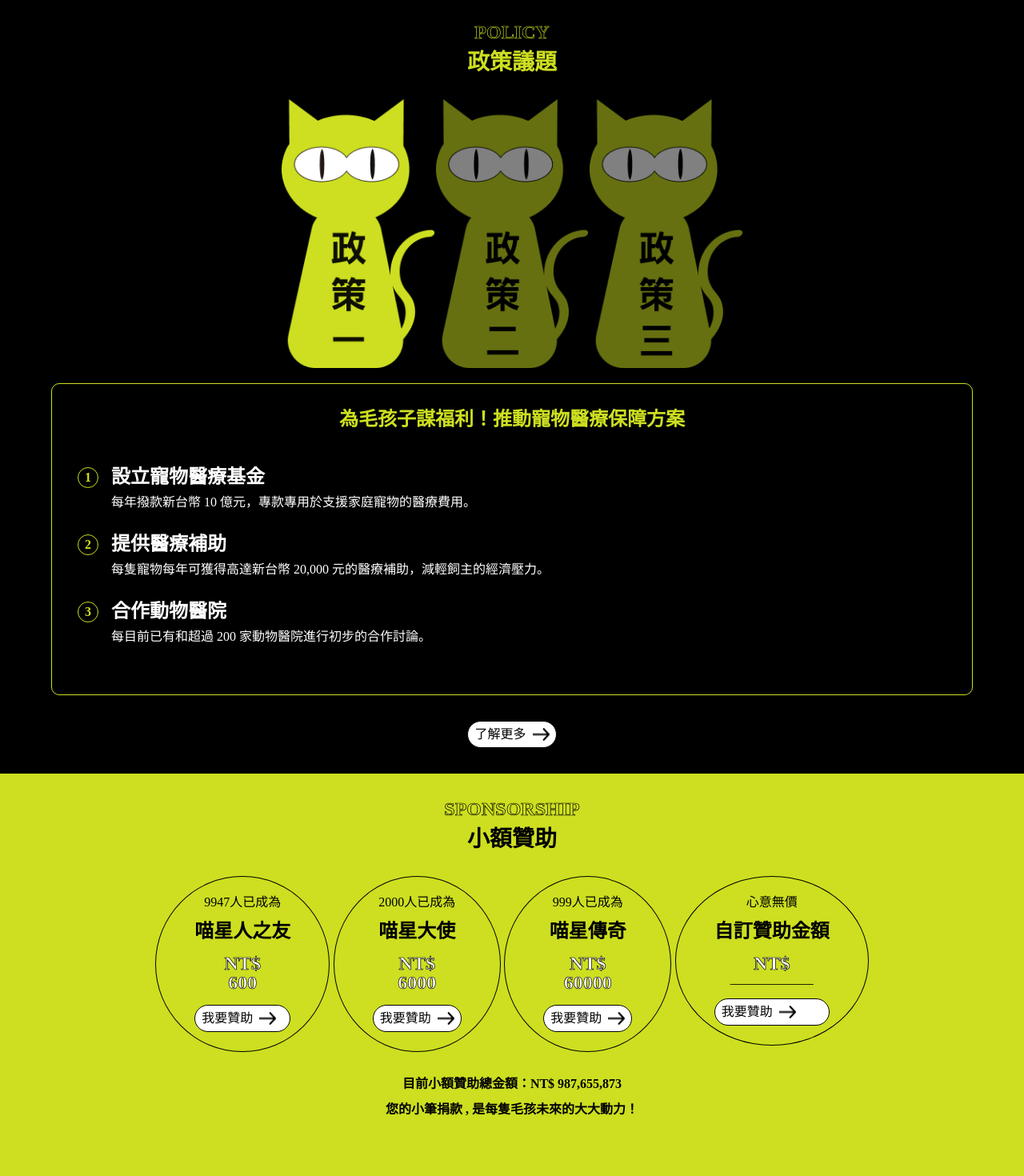
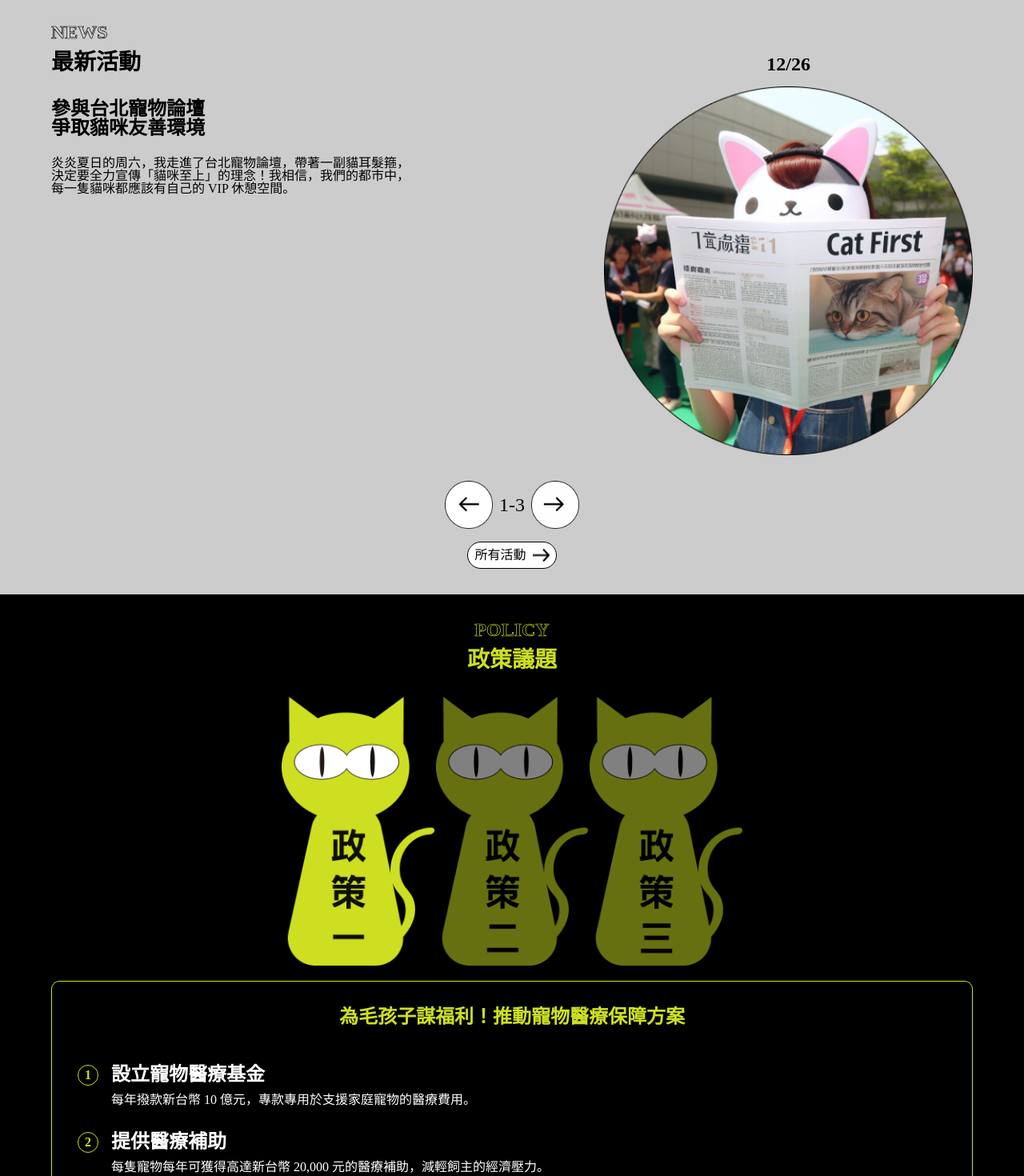
Before and after one commit to Li-Shang-tw/Candidate_website, a Vue app: page / in a window 1280 px wide. Shown: the part 2440-3910 px from the top of the page at 80% size. Built offline with nearby package versions, Linux system fonts and the light colour scheme; a web font is replaced by a local one.

Commit message:
build activity section

```diff
--- a/src/App.vue
+++ b/src/App.vue
@@ -4,8 +4,9 @@ import TheDonate from "./components/TheDonate.vue";
 import TheFooter from "./components/TheFooter.vue";
 import TheHeader from "./components/TheHeader.vue";
 import ThePersonalIntro from "./components/ThePersonalIntro.vue";
+import ThePolicySection from "./components/ThePolicySection.vue";
+import TheContactUs from "./components/TheContactUs.vue";
 import TheActivitySection from "./components/TheActivitySection.vue";
-import TheContactUs from "./components/TheContactUs.vue";
 </script>
 
 <template>
@@ -13,6 +14,7 @@ import TheContactUs from "./components/TheContactUs.vue";
   <TheHero />
   <ThePersonalIntro />
   <TheActivitySection />
+  <ThePolicySection />
   <TheDonate />
   <TheContactUs />
   <TheFooter />
--- a/src/components/ActivityContent.vue
+++ b/src/components/ActivityContent.vue
@@ -1,117 +1,71 @@
 <template>
-  <div class="policy_content">
-    <h3 class="heading">{{ policyData[policy].heading }}</h3>
-    <ul class="policy_content__list">
-      <li
-        class="policy_content__item"
-        v-for="item in policyData[policy].content"
-        :key="item.no"
-      >
-        <div class="policy_content__item__no">{{ item.no }}</div>
-        <div class="policy_content__item__content">
-          <h4 class="policy_content__item__content__title">{{ item.title }}</h4>
-          <p class="policy_content__item__content__text">{{ item.text }}</p>
-        </div>
-      </li>
-    </ul>
+  <div class="activity__content">
+    <div class="photo_block">
+      <template v-if="position == '1'">
+        <img src="../../public/img/活動圈圈01.png" alt="" class="photo" />
+        <p class="photo_date">12/26</p>
+      </template>
+      <template v-else-if="position == '2'">
+        <img src="../../public/img/活動照片02.png" alt="" class="photo" />
+        <p class="photo_date">12/24</p>
+      </template>
+      <template v-if="position == '3'">
+        <img src="../../public/img/活動照片03.png" alt="" class="photo" />
+        <p class="photo_date">12/20</p>
+      </template>
+    </div>
+    <div class="activity_text_block">
+      <h4 class="activity_text_block__title">
+        參與台北寵物論壇<br />爭取貓咪友善環境
+      </h4>
+      <p class="activity_text_block__text">
+        炎炎夏日的周六，我走進了台北寵物論壇，帶著一副貓耳髮箍，決定要全力宣傳「貓咪至上」的理念！我相信，我們的都市中，每一隻貓咪都應該有自己的
+        VIP 休憩空間。
+      </p>
+    </div>
   </div>
 </template>
 
 <script setup>
 import { defineProps } from "vue";
-const props = defineProps(["policy"]);
-const policyData = {
-  1: {
-    heading: "為毛孩子謀福利！推動寵物醫療保障方案",
-    content: [
-      {
-        no: 1,
-        title: "設立寵物醫療基金",
-        text: "每年撥款新台幣 10 億元，專款專用於支援家庭寵物的醫療費用。",
-      },
-      {
-        no: 2,
-        title: "提供醫療補助",
-        text: "每隻寵物每年可獲得高達新台幣 20,000 元的醫療補助，減輕飼主的經濟壓力。",
-      },
-      {
-        no: 3,
-        title: "合作動物醫院",
-        text: "每目前已有和超過 200 家動物醫院進行初步的合作討論。",
-      },
-    ],
-  },
-  2: {
-    heading: "打造休閒天堂！推廣寵物休閒與娛樂場所",
-    content: [
-      {
-        no: 1,
-        title: "建立寵物公園",
-        text: "每年撥款新台幣 5 億元，用於在各大都市建立專屬的寵物公園。根據初步規劃，預計在第一年內，將在全國範圍內建立至少 10 座寵物公園。",
-      },
-      {
-        no: 2,
-        title: "提供醫療補助",
-        text: "鼓勵商家提供寵物友善的環境，並為參與的商家提供稅收優惠。預計在政策實施後的首年，將有超過 500 家商家加入此計畫。",
-      },
-      {
-        no: 3,
-        title: "舉辦寵物活動和工作坊",
-        text: "與各大寵物社團和組織合作，每年舉辦至少 5 場大型的寵物活動，包括寵物才藝比賽、飼養知識工作坊等。",
-      },
-    ],
-  },
-  3: {
-    heading: "推廣寵物飼養教育，讓愛更加專業",
-    content: [
-      {
-        no: 1,
-        title: "建立寵物飼養教育中心",
-        text: "每年撥款新台幣 3 億元，用於在全國各地建立專業的寵物飼養教育中心。預計在第一年內，在全國至少 5 大城市設立教育中心。",
-      },
-      {
-        no: 2,
-        title: "推廣寵物飼養課程",
-        text: "與學校、社區組織和寵物社團合作，推出一系列免費的寵物飼養課程。預計每年將有超過 10,000 名市民受益。",
-      },
-      {
-        no: 3,
-        title: "製作教育資料",
-        text: "出版寵物飼養手冊、影片和線上課程，讓所有有意飼養寵物的家庭都能輕鬆取得正確的知識。",
-      },
-    ],
-  },
-};
+const props = defineProps(["position"]);
 </script>
 
 <style scoped>
-.policy_content {
-  border: 1px solid var(--main-bg-color);
-  margin-top: 1em;
-  border-radius: 10px;
-  padding: 2em;
-  color: white;
-}
-.heading {
-  color: var(--main-bg-color);
-  margin-bottom: 2em;
+.photo_block {
+  margin: 1em 0;
 }
 
-.policy_content__item {
-  display: flex;
-  align-items: flex-start;
-  text-align: left;
-  margin-bottom: 2em;
+.activity_text_block__title {
+  margin-bottom: 1em;
 }
-.policy_content__item__no {
-  color: var(--main-bg-color);
+.activity_text_block__text {
+  margin-bottom: 1em;
+}
+.photo_date {
   font-weight: 800;
-  border: 1px solid var(--main-bg-color);
-  border-radius: 50%;
-  padding: 0.25em 0.5em;
-  margin-right: 1em;
+  font-size: 1.5rem;
+  margin-top: 1em;
 }
-.policy_content__item__content__title {
-  margin-bottom: 0.5em;
+@media (min-width: 900px) {
+  .activity__content {
+    display: flex;
+    justify-content: space-between;
+  }
+  .photo_block {
+    width: 40%;
+    order: 1;
+    display: flex;
+    flex-direction: column;
+    margin-top: -5em;
+  }
+  .photo {
+    order: 1;
+    margin-top: 1em;
+  }
+  .activity_text_block {
+    width: 40%;
+    text-align: left;
+  }
 }
 </style>
--- /dev/null
+++ b/src/components/PolicyContent.vue
@@ -0,0 +1,117 @@
+<template>
+  <div class="policy_content">
+    <h3 class="heading">{{ policyData[policy].heading }}</h3>
+    <ul class="policy_content__list">
+      <li
+        class="policy_content__item"
+        v-for="item in policyData[policy].content"
+        :key="item.no"
+      >
+        <div class="policy_content__item__no">{{ item.no }}</div>
+        <div class="policy_content__item__content">
+          <h4 class="policy_content__item__content__title">{{ item.title }}</h4>
+          <p class="policy_content__item__content__text">{{ item.text }}</p>
+        </div>
+      </li>
+    </ul>
+  </div>
+</template>
+
+<script setup>
+import { defineProps } from "vue";
+const props = defineProps(["policy"]);
+const policyData = {
+  1: {
+    heading: "為毛孩子謀福利！推動寵物醫療保障方案",
+    content: [
+      {
+        no: 1,
+        title: "設立寵物醫療基金",
+        text: "每年撥款新台幣 10 億元，專款專用於支援家庭寵物的醫療費用。",
+      },
+      {
+        no: 2,
+        title: "提供醫療補助",
+        text: "每隻寵物每年可獲得高達新台幣 20,000 元的醫療補助，減輕飼主的經濟壓力。",
+      },
+      {
+        no: 3,
+        title: "合作動物醫院",
+        text: "每目前已有和超過 200 家動物醫院進行初步的合作討論。",
+      },
+    ],
+  },
+  2: {
+    heading: "打造休閒天堂！推廣寵物休閒與娛樂場所",
+    content: [
+      {
+        no: 1,
+        title: "建立寵物公園",
+        text: "每年撥款新台幣 5 億元，用於在各大都市建立專屬的寵物公園。根據初步規劃，預計在第一年內，將在全國範圍內建立至少 10 座寵物公園。",
+      },
+      {
+        no: 2,
+        title: "提供醫療補助",
+        text: "鼓勵商家提供寵物友善的環境，並為參與的商家提供稅收優惠。預計在政策實施後的首年，將有超過 500 家商家加入此計畫。",
+      },
+      {
+        no: 3,
+        title: "舉辦寵物活動和工作坊",
+        text: "與各大寵物社團和組織合作，每年舉辦至少 5 場大型的寵物活動，包括寵物才藝比賽、飼養知識工作坊等。",
+      },
+    ],
+  },
+  3: {
+    heading: "推廣寵物飼養教育，讓愛更加專業",
+    content: [
+      {
+        no: 1,
+        title: "建立寵物飼養教育中心",
+        text: "每年撥款新台幣 3 億元，用於在全國各地建立專業的寵物飼養教育中心。預計在第一年內，在全國至少 5 大城市設立教育中心。",
+      },
+      {
+        no: 2,
+        title: "推廣寵物飼養課程",
+        text: "與學校、社區組織和寵物社團合作，推出一系列免費的寵物飼養課程。預計每年將有超過 10,000 名市民受益。",
+      },
+      {
+        no: 3,
+        title: "製作教育資料",
+        text: "出版寵物飼養手冊、影片和線上課程，讓所有有意飼養寵物的家庭都能輕鬆取得正確的知識。",
+      },
+    ],
+  },
+};
+</script>
+
+<style scoped>
+.policy_content {
+  border: 1px solid var(--main-bg-color);
+  margin-top: 1em;
+  border-radius: 10px;
+  padding: 2em;
+  color: white;
+}
+.heading {
+  color: var(--main-bg-color);
+  margin-bottom: 2em;
+}
+
+.policy_content__item {
+  display: flex;
+  align-items: flex-start;
+  text-align: left;
+  margin-bottom: 2em;
+}
+.policy_content__item__no {
+  color: var(--main-bg-color);
+  font-weight: 800;
+  border: 1px solid var(--main-bg-color);
+  border-radius: 50%;
+  padding: 0.25em 0.5em;
+  margin-right: 1em;
+}
+.policy_content__item__content__title {
+  margin-bottom: 0.5em;
+}
+</style>
--- a/src/components/TheActivitySection.vue
+++ b/src/components/TheActivitySection.vue
@@ -1,97 +1,90 @@
 <template>
   <div class="wrap">
-    <div class="activity_section container">
+    <div class="container activity_section">
       <div class="heading">
-        <h3 class="heading__subtitle subtite">policy</h3>
-        <h2 class="heading__title">政策議題</h2>
+        <h3 class="heading__subtitle subtite">NEWS</h3>
+        <h2 class="heading__title">最新活動</h2>
       </div>
-      <ul class="policy_selection">
-        <li
-          class="policy_selection__btn"
-          @click="
-            () => {
-              ChangePolicy(1);
-            }
-          "
-        >
-          <img
-            src="../../public/img/政策一.png"
-            alt="政策一"
-            :class="{ filter: policy !== 1 }"
-          />
-        </li>
-        <li
-          class="policy_selection__btn"
-          @click="
-            () => {
-              ChangePolicy(2);
-            }
-          "
-        >
-          <img
-            src="../../public/img/政策二.png"
-            alt="政策二"
-            :class="{ filter: policy !== 2 }"
-          />
-        </li>
-        <li
-          class="policy_selection__btn"
-          @click="
-            () => {
-              ChangePolicy(3);
-            }
-          "
-        >
-          <img
-            src="../../public/img/政策三.png"
-            alt="政策三"
-            :class="{ filter: policy !== 3 }"
-          />
-        </li>
-      </ul>
-      <ActivityContent :policy="policy" />
-      <Button type="2" text="了解更多" class="btn" />
+      <ActivityContent :position="position" />
+      <div class="btn_block">
+        <img
+          src="../../public/img/向後.png"
+          alt=""
+          class="btn--back btn_move"
+          @click="() => movePosition('back')"
+        />
+        <span class="position">{{ position }}-3</span>
+        <img
+          src="../../public/img/向前.png"
+          alt=""
+          class="btn--ahead btn_move"
+          @click="() => movePosition('ahead')"
+        />
+      </div>
+      <Button text="所有活動" type="2" />
     </div>
   </div>
 </template>
 
 <script setup>
 import { ref } from "vue";
+
+//元件
 import ActivityContent from "./ActivityContent.vue";
 import Button from "./Button.vue";
 
-const policy = ref(1);
-function ChangePolicy(num) {
-  policy.value = num;
+const position = ref(1);
+
+function movePosition(directon) {
+  if (directon == "ahead") {
+    if (position.value !== 3) {
+      position.value += 1;
+    }
+  } else if (directon == "back") {
+    if (position.value !== 1) {
+      position.value -= 1;
+    }
+  }
 }
 </script>
 
 <style scoped>
 .wrap {
-  background-color: black;
-  padding-bottom: 2em;
-}
-.heading {
+  background-color: var(--secondary-bg-color);
   padding: 2em 0;
 }
+
 .heading__subtitle {
   margin-bottom: 0.5em;
-  color: black;
-  -webkit-text-stroke: 0.7px var(--main-bg-color);
-}
-.heading__title {
-  color: var(--main-bg-color);
+  color: var(--secondary-bg-color);
+  -webkit-text-stroke: 0.7px black;
 }
 
-.policy_selection {
+/*-----btn----*/
+.btn_block {
   display: flex;
-  width: 50%;
-  margin: 0 auto;
+  align-items: center;
+  justify-content: center;
+  gap: 0.5em;
+  margin: 1em 0;
 }
-.btn {
-  margin-top: 2em;
+.btn_move {
+  width: 40px;
+  height: 40px;
 }
-.filter {
-  filter: brightness(0.5);
+
+@media (min-width: 900px) {
+  .heading {
+    text-align: left;
+    margin-bottom: 2em;
+  }
+
+  .btn_move {
+    width: 60px;
+    height: 60px;
+  }
+  .position {
+    font-size: 1.5em;
+  }
 }
 </style>
--- /dev/null
+++ b/src/components/ThePolicySection.vue
@@ -0,0 +1,97 @@
+<template>
+  <div class="wrap">
+    <div class="activity_section container">
+      <div class="heading">
+        <h3 class="heading__subtitle subtite">policy</h3>
+        <h2 class="heading__title">政策議題</h2>
+      </div>
+      <ul class="policy_selection">
+        <li
+          class="policy_selection__btn"
+          @click="
+            () => {
+              ChangePolicy(1);
+            }
+          "
+        >
+          <img
+            src="../../public/img/政策一.png"
+            alt="政策一"
+            :class="{ filter: policy !== 1 }"
+          />
+        </li>
+        <li
+          class="policy_selection__btn"
+          @click="
+            () => {
+              ChangePolicy(2);
+            }
+          "
+        >
+          <img
+            src="../../public/img/政策二.png"
+            alt="政策二"
+            :class="{ filter: policy !== 2 }"
+          />
+        </li>
+        <li
+          class="policy_selection__btn"
+          @click="
+            () => {
+              ChangePolicy(3);
+            }
+          "
+        >
+          <img
+            src="../../public/img/政策三.png"
+            alt="政策三"
+            :class="{ filter: policy !== 3 }"
+          />
+        </li>
+      </ul>
+      <PolicyContent :policy="policy" />
+      <Button type="2" text="了解更多" class="btn" />
+    </div>
+  </div>
+</template>
+
+<script setup>
+import { ref } from "vue";
+import PolicyContent from "./PolicyContent.vue";
+import Button from "./Button.vue";
+
+const policy = ref(1);
+function ChangePolicy(num) {
+  policy.value = num;
+}
+</script>
+
+<style scoped>
+.wrap {
+  background-color: black;
+  padding-bottom: 2em;
+}
+.heading {
+  padding: 2em 0;
+}
+.heading__subtitle {
+  margin-bottom: 0.5em;
+  color: black;
+  -webkit-text-stroke: 0.7px var(--main-bg-color);
+}
+.heading__title {
+  color: var(--main-bg-color);
+}
+
+.policy_selection {
+  display: flex;
+  width: 50%;
+  margin: 0 auto;
+}
+.btn {
+  margin-top: 2em;
+}
+.filter {
+  filter: brightness(0.5);
+}
+</style>
```
Also changed, not shown: public/img/向前.png (added), public/img/向後.png (added).
